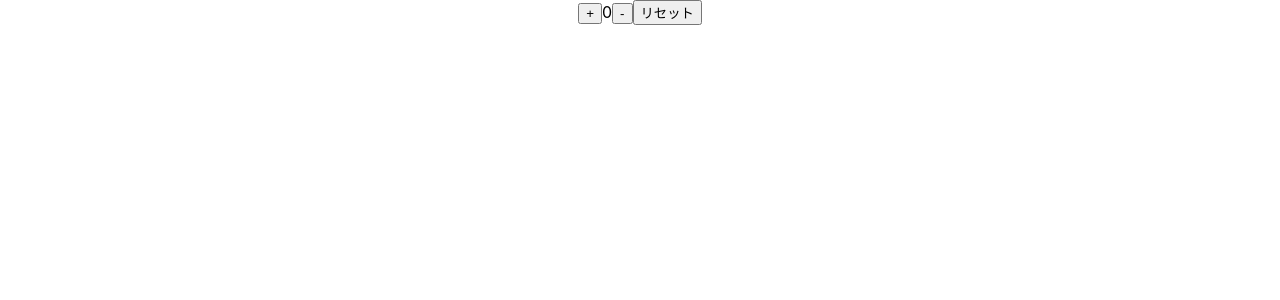
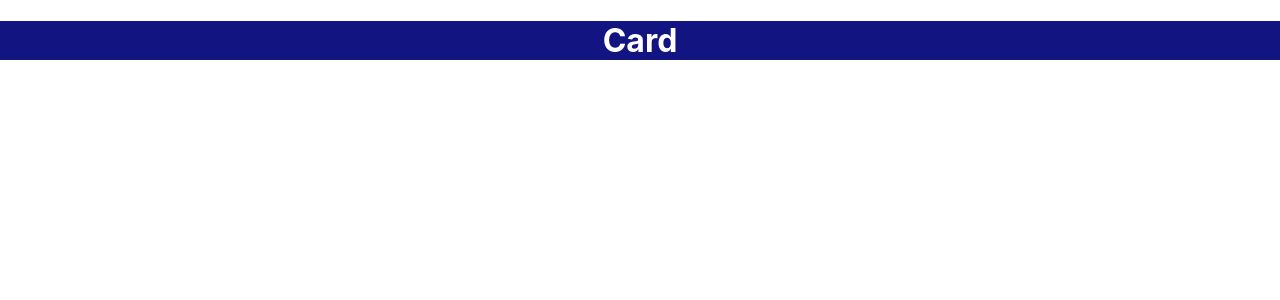
Before and after one commit to ttcksf/react-ts-demo, a React (Create React App) app: page / in a window 1280 px wide. Shown: the top 300 px of the page. Built offline with nearby package versions, Linux system fonts and the light colour scheme.

Commit message:
add:usecontext-type

```diff
--- a/src/App.tsx
+++ b/src/App.tsx
@@ -1,7 +1,7 @@
 import React from 'react';
 import logo from './logo.svg';
 import './App.css';
-import UseReducerStrict from './screens/usereducer-strict/UseReducerStrict';
+import UseContext from './screens/usecontext-type/UseContext';
 
 function App() {
   // npx create-react-app フォルダ名 --template typescript
@@ -9,7 +9,7 @@ function App() {
 
   return (
     <div className="App">
-      <UseReducerStrict />
+      <UseContext />
     </div>
   );
 }
--- /dev/null
+++ b/src/screens/usecontext-type/UseContext.tsx
@@ -0,0 +1,15 @@
+import React from 'react';
+import Card from './context/Card';
+import ThemeContextProvider from './context/ThemeContextProvider';
+
+const UseContext = () => {
+  return (
+    <div>
+      <ThemeContextProvider>
+        <Card />
+      </ThemeContextProvider>
+    </div>
+  );
+};
+
+export default UseContext;
--- /dev/null
+++ b/src/screens/usecontext-type/context/Card.tsx
@@ -0,0 +1,18 @@
+import React, { useContext } from 'react';
+import { ThemeContext } from './ThemeContextProvider';
+
+const Card = () => {
+  const theme = useContext(ThemeContext);
+  return (
+    <div
+      style={{
+        backgroundColor: theme.firstTheme.main,
+        color: theme.firstTheme.sub,
+      }}
+    >
+      <h1>Card</h1>
+    </div>
+  );
+};
+
+export default Card;
--- /dev/null
+++ b/src/screens/usecontext-type/context/ThemeContextProvider.tsx
@@ -0,0 +1,19 @@
+import React, { createContext } from 'react';
+import { theme } from './theme';
+
+type ThemeContextProviderProps = {
+  children: React.ReactNode;
+};
+
+export const ThemeContext = createContext(theme);
+
+// 型推論によってシンプルなuseContextでは型指定が不要になっている
+// valueにcreateContextで作られたもの（React.Context型）以外を入れると型エラーにしてくれる
+const ThemeContextProvider = ({ children }: ThemeContextProviderProps) => {
+  return (
+    // <ThemeContext.Provider value={"theme"}>{children}</ThemeContext.Provider>
+    <ThemeContext.Provider value={theme}>{children}</ThemeContext.Provider>
+  );
+};
+
+export default ThemeContextProvider;
--- /dev/null
+++ b/src/screens/usecontext-type/context/theme.ts
@@ -0,0 +1,10 @@
+export const theme = {
+  firstTheme: {
+    main: '#121481',
+    sub: '#fff',
+  },
+  secondTheme: {
+    main: '#8DECB4',
+    sub: '#fff',
+  },
+};
```
